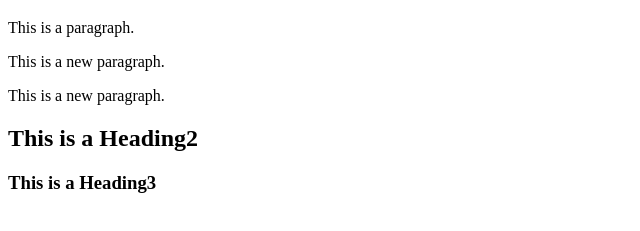
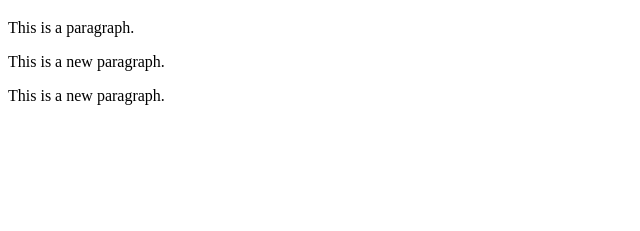
Before and after one commit to Aki216/To-delete, a plain HTML site: page index.html in a window 1280 px wide. Shown: the part 61-292 px from the top of the page, without its empty margins (0-640 px from the left). Drawn offline with Linux system fonts and the light colour scheme.

Commit message:
Update index.html

```diff
--- a/index.html
+++ b/index.html
@@ -11,7 +11,6 @@
 <p>This is a new  paragraph.</p>
 
 
-<h2>This is a Heading2</h2>
-<h3>This is a Heading3</h3>
+
 </body>
 </html>
```
